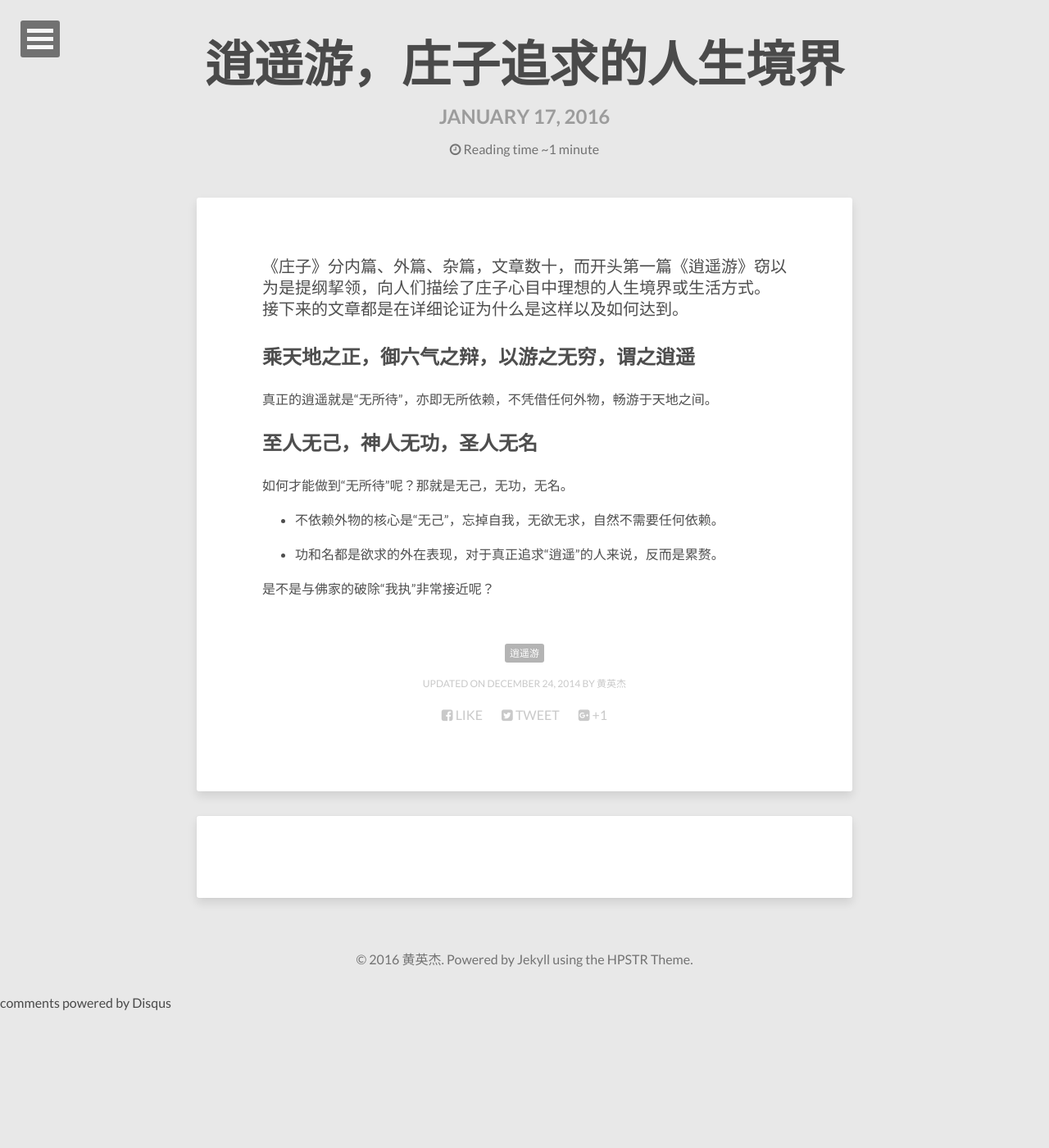
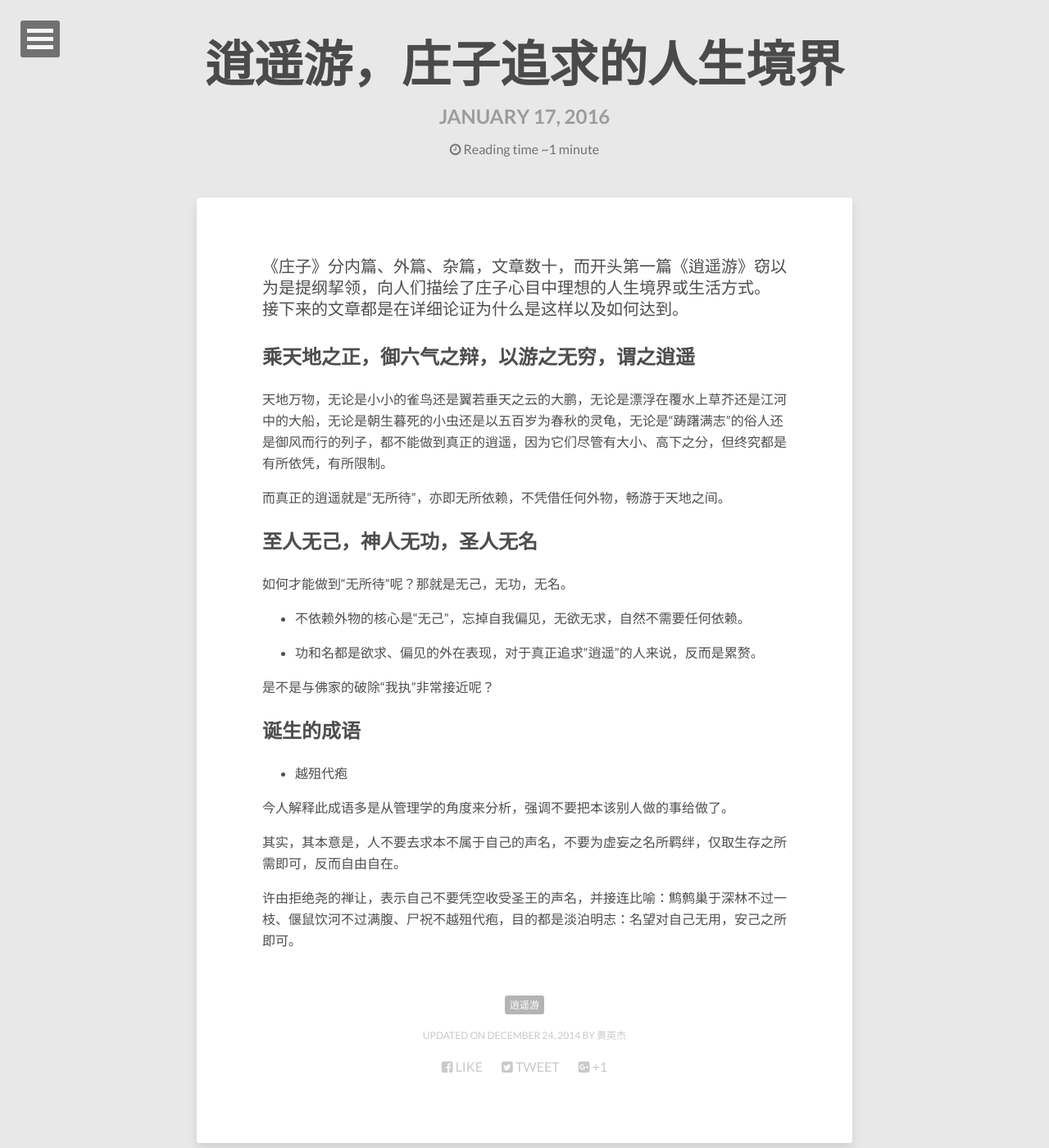
Before and after one commit to huangyingjie/readinghub, a Jekyll site: the page built from _posts/2016-01-17-xiaoyaoyou.md, in a window 1280 px wide and 1400 px high. Shown: the whole window at 82% size. Built offline with Jekyll 4.4.1, drawn with Linux system fonts in a browser that asks for light colours; comment, search, counter and statistics services are not loaded.

Commit message:
增加体会描述

```diff
--- a/_posts/2016-01-17-xiaoyaoyou.md
+++ b/_posts/2016-01-17-xiaoyaoyou.md
@@ -11,14 +11,28 @@ tags: [逍遥游]
 
 ## 乘天地之正，御六气之辩，以游之无穷，谓之逍遥
 
-真正的逍遥就是“无所待”，亦即无所依赖，不凭借任何外物，畅游于天地之间。
+天地万物，无论是小小的雀鸟还是翼若垂天之云的大鹏，无论是漂浮在覆水上草芥还是江河中的大船，无论是朝生暮死的小虫还是以五百岁为春秋的灵龟，无论是“踌躇满志”的俗人还是御风而行的列子，都不能做到真正的逍遥，因为它们尽管有大小、高下之分，但终究都是有所依凭，有所限制。
+
+而真正的逍遥就是“无所待”，亦即无所依赖，不凭借任何外物，畅游于天地之间。
+
 
 ## 至人无己，神人无功，圣人无名
 
 如何才能做到“无所待”呢？那就是无己，无功，无名。
 
-* 不依赖外物的核心是“无己”，忘掉自我，无欲无求，自然不需要任何依赖。
+* 不依赖外物的核心是“无己”，忘掉自我偏见，无欲无求，自然不需要任何依赖。
 
-* 功和名都是欲求的外在表现，对于真正追求“逍遥”的人来说，反而是累赘。
+* 功和名都是欲求、偏见的外在表现，对于真正追求“逍遥”的人来说，反而是累赘。
 
 是不是与佛家的破除“我执”非常接近呢？
+
+
+## 诞生的成语
+
+* 越殂代疱
+
+今人解释此成语多是从管理学的角度来分析，强调不要把本该别人做的事给做了。
+
+其实，其本意是，人不要去求本不属于自己的声名，不要为虚妄之名所羁绊，仅取生存之所需即可，反而自由自在。
+
+许由拒绝尧的禅让，表示自己不要凭空收受圣王的声名，并接连比喻：鹪鹩巢于深林不过一枝、偃鼠饮河不过满腹、尸祝不越殂代疱，目的都是淡泊明志：名望对自己无用，安己之所即可。
```
